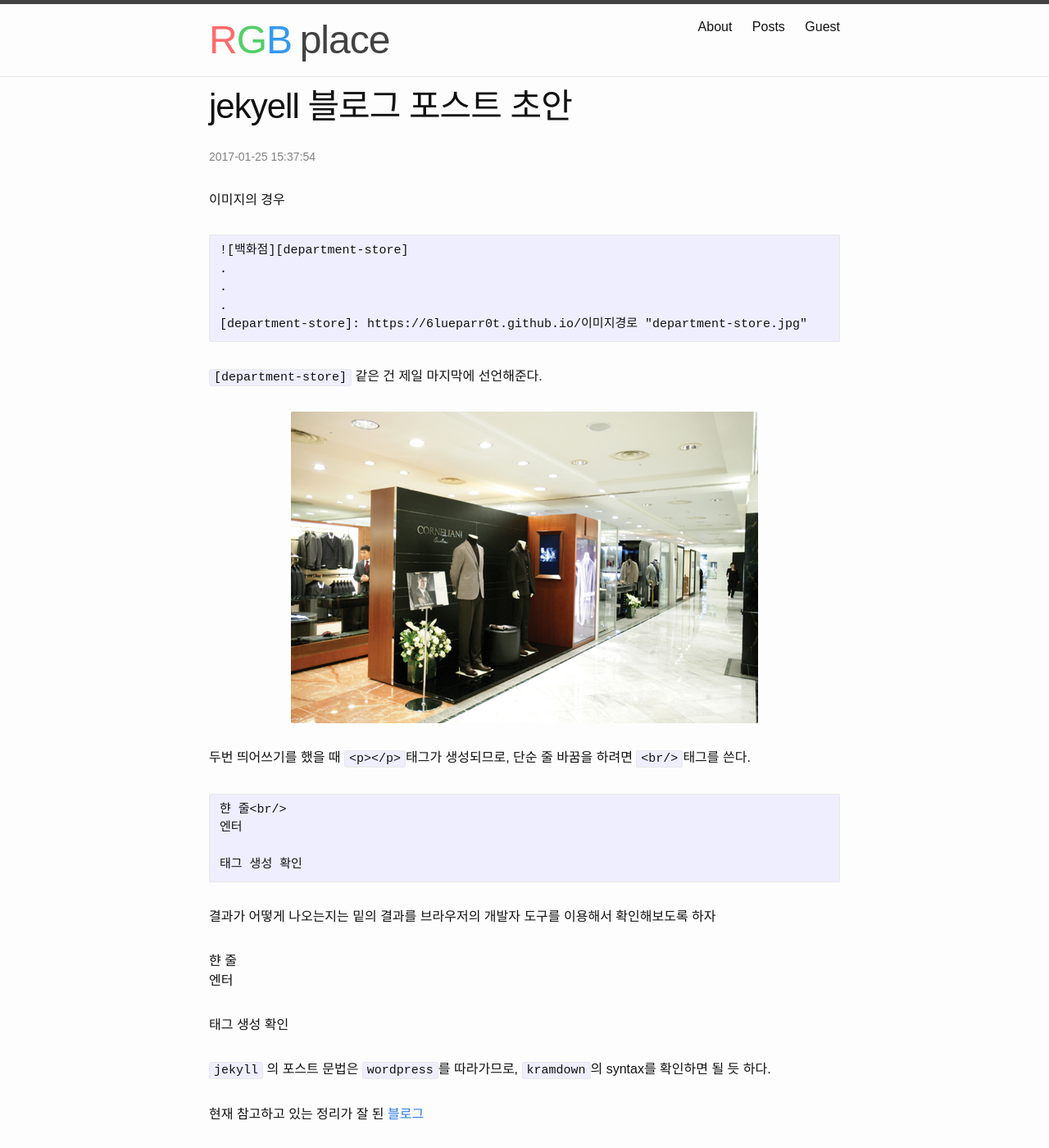
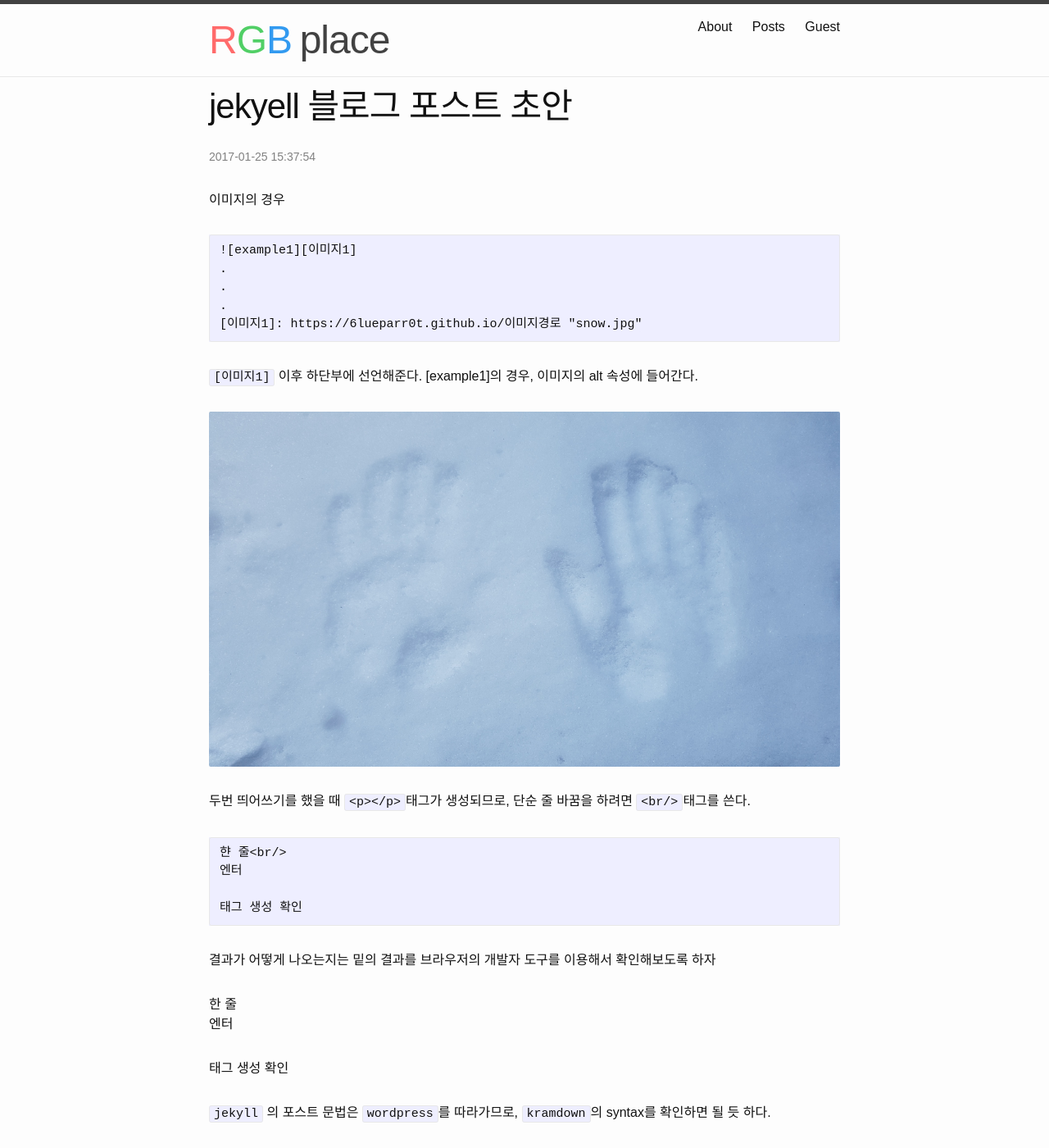
Before and after one commit to 6lueparr0t/about-rgbplace, a Jekyll site: the page built from _posts/example/2017-01-26-jkeyll-블로그-포스트-초안.markdown, in a window 1280 px wide and 1400 px high. Shown: the whole window at 82% size. Built offline with Jekyll 4.4.1, drawn with Linux system fonts in a browser that asks for light colours; nearby versions of some CDN libraries; comment, search, counter and statistics services are not loaded.

Commit message:
auto commit 2018-03-02 22:43:04

````diff
--- a/_posts/example/2017-01-26-jkeyll-블로그-포스트-초안.markdown
+++ b/_posts/example/2017-01-26-jkeyll-블로그-포스트-초안.markdown
@@ -8,16 +8,17 @@ categories: example
 이미지의 경우
 
 ```
-![백화점][department-store]
+![example1][이미지1]
 .
 .
 .
-[department-store]: {{ site.url }}/이미지경로 "department-store.jpg"
+[이미지1]: {{ site.url }}/이미지경로 "snow.jpg"
 ```
 
-`[department-store]` 같은 건 제일 마지막에 선언해준다.
+`[이미지1]` 이후 하단부에 선언해준다.
+[example1]의 경우, 이미지의 alt 속성에 들어간다.
 
-![백화점][department-store]
+![example1][이미지1]
 
 두번 띄어쓰기를 했을 때 `<p></p>`태그가 생성되므로, 단순 줄 바꿈을 하려면 `<br/>`태그를 쓴다.
 
@@ -30,7 +31,7 @@ categories: example
 
 결과가 어떻게 나오는지는 밑의 결과를 브라우저의 개발자 도구를 이용해서 확인해보도록 하자
 
-햔 줄<br/>
+한 줄<br/>
 엔터
 
 태그 생성 확인
@@ -40,4 +41,4 @@ categories: example
 
 현재 참고하고 있는 정리가 잘 된 [블로그](http://blog.kalkin7.com/2014/02/05/wordpress-markdown-quick-reference-for-koreans/ "워드프레스 마크다운(Markdown) 문법 설명")
 
-[department-store]: {{ site.url }}/assets/image/2017-01-23_department-store.jpg "department-store.jpg"
+[이미지1]: {{ site.url }}/assets/image/2018_03_02.jpg "snow.jpg"
````
Also changed, not shown: assets/image/2017-01-23_department-store.jpg (deleted), assets/image/2017-01-23_suit.jpg (deleted), assets/image/2018_03_02.jpg (added), 1 other file.
